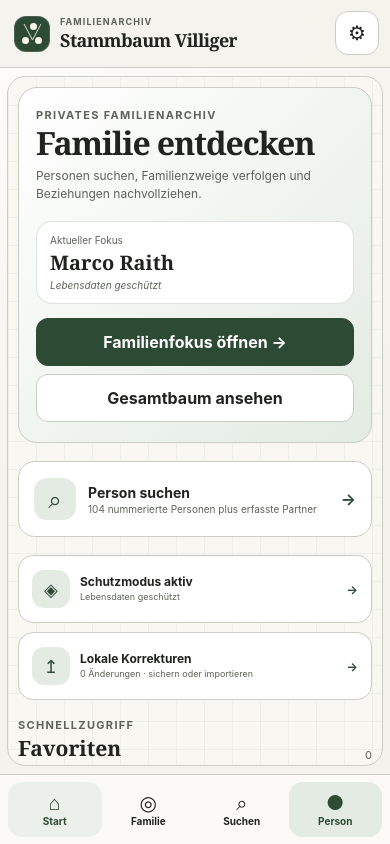
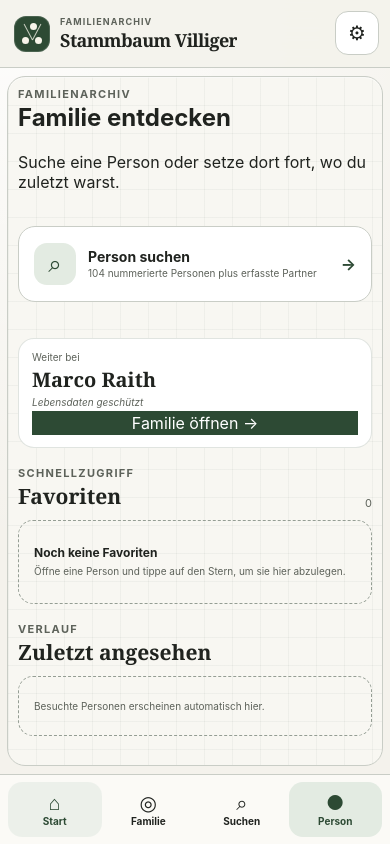
Before and after one commit to mac-mac-sg/Stammbaum, a React (Vite) app: page / in a window 390 px wide. Built offline with nearby package versions, Linux system fonts and the light colour scheme.

Commit message:
Simplify smartphone start page

```diff
--- a/src/HomeView.tsx
+++ b/src/HomeView.tsx
@@ -1,6 +1,4 @@
-import { useMemo, useState } from 'react'
-import CorrectionDataSheet from './CorrectionDataSheet'
-import InstallAppCard from './InstallAppCard'
+import { useMemo } from 'react'
 import { people } from './data'
 import { useEdits } from './EditContext'
 import { useFamilyNavigation } from './FamilyNavigationContext'
@@ -28,17 +26,14 @@ export default function HomeView({
   onOpenPerson,
   onOpenPartner,
   onOpenSearch,
-  onOpenTree,
 }: {
   selectedPerson: Person
   onOpenPerson: (id: string) => void
   onOpenPartner: (member: FamilyMember) => void
   onOpenSearch: () => void
-  onOpenTree: () => void
 }) {
-  const { mode, toggleMode } = usePrivacy()
+  const { mode } = usePrivacy()
   const {
-    editedCount,
     getLifeStatus,
     getPartnerLifeStatus,
     getPartnerMember,
@@ -51,7 +46,6 @@ export default function HomeView({
     recentIds,
     toggleFavorite,
   } = useFamilyNavigation()
-  const [correctionsOpen, setCorrectionsOpen] = useState(false)
 
   const resolveMember = (id: string): FamilyMember | undefined => {
     const base = familyMembersById[id]
@@ -134,32 +128,11 @@ export default function HomeView({
 
   return (
     <div className="home-view" aria-label="Startseite">
-      <section className="home-hero">
-        <div className="home-hero-copy">
-          <span className="eyebrow">Privates Familienarchiv</span>
-          <h2>Familie entdecken</h2>
-          <p>Personen suchen, Familienzweige verfolgen und Beziehungen nachvollziehen.</p>
-        </div>
-        <div className="home-current">
-          <span>Aktueller Fokus</span>
-          <strong>{selectedPerson.name}</strong>
-          <small className={protectedSelected ? 'protected-value' : undefined}>
-            {protectedSelected
-              ? 'Lebensdaten geschützt'
-              : selectedPerson.birth
-                ? `* ${formatDate(selectedPerson.birth)}`
-                : `Generation ${selectedPerson.generation}`}
-          </small>
-        </div>
-        <div className="home-hero-actions">
-          <button type="button" className="home-primary-action" onClick={() => onOpenPerson(selectedPerson.id)}>
-            Familienfokus öffnen <span aria-hidden="true">→</span>
-          </button>
-          <button type="button" className="home-secondary-action" onClick={onOpenTree}>
-            Gesamtbaum ansehen
-          </button>
-        </div>
-      </section>
+      <div className="home-intro">
+        <span className="eyebrow">Familienarchiv</span>
+        <h2>Familie entdecken</h2>
+        <p>Suche eine Person oder setze dort fort, wo du zuletzt warst.</p>
+      </div>
 
       <button type="button" className="home-search" onClick={onOpenSearch}>
         <span aria-hidden="true">⌕</span>
@@ -167,26 +140,20 @@ export default function HomeView({
         <b aria-hidden="true">→</b>
       </button>
 
-      <section className="home-utilities" aria-label="App-Einstellungen">
-        <button type="button" onClick={toggleMode}>
-          <span aria-hidden="true">{mode === 'protected' ? '◈' : '○'}</span>
-          <span>
-            <strong>{mode === 'protected' ? 'Schutzmodus aktiv' : 'Private Vollansicht'}</strong>
-            <small>{mode === 'protected' ? 'Lebensdaten geschützt' : 'Alle erfassten Angaben sichtbar'}</small>
-          </span>
-          <b aria-hidden="true">→</b>
-        </button>
-        <button type="button" onClick={() => setCorrectionsOpen(true)}>
-          <span aria-hidden="true">↥</span>
-          <span>
-            <strong>Lokale Korrekturen</strong>
-            <small>{editedCount} {editedCount === 1 ? 'Änderung' : 'Änderungen'} · sichern oder importieren</small>
-          </span>
-          <b aria-hidden="true">→</b>
+      <section className="home-current home-current-simple">
+        <span>Weiter bei</span>
+        <strong>{selectedPerson.name}</strong>
+        <small className={protectedSelected ? 'protected-value' : undefined}>
+          {protectedSelected
+            ? 'Lebensdaten geschützt'
+            : selectedPerson.birth
+              ? `* ${formatDate(selectedPerson.birth)}`
+              : `Generation ${selectedPerson.generation}`}
+        </small>
+        <button type="button" className="home-primary-action" onClick={() => onOpenPerson(selectedPerson.id)}>
+          Familie öffnen <span aria-hidden="true">→</span>
         </button>
       </section>
-
-      <InstallAppCard />
 
       <section className="home-section">
         <div className="home-section-heading">
@@ -201,7 +168,7 @@ export default function HomeView({
         ) : (
           <div className="home-empty-card">
             <strong>Noch keine Favoriten</strong>
-            <span>Öffne eine Person und tippe auf den Stern, um sie hier dauerhaft abzulegen.</span>
+            <span>Öffne eine Person und tippe auf den Stern, um sie hier abzulegen.</span>
           </div>
         )}
       </section>
@@ -222,8 +189,6 @@ export default function HomeView({
           </div>
         )}
       </section>
-
-      <CorrectionDataSheet open={correctionsOpen} onClose={() => setCorrectionsOpen(false)} />
     </div>
   )
 }
```
